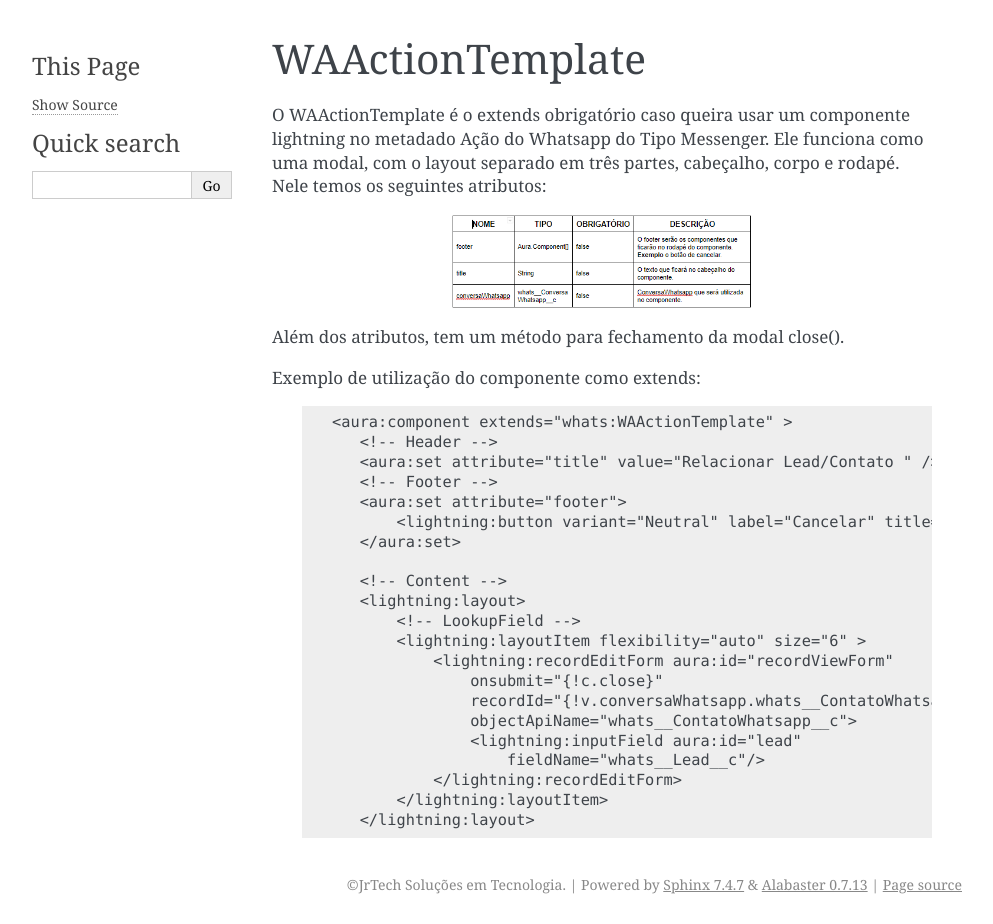
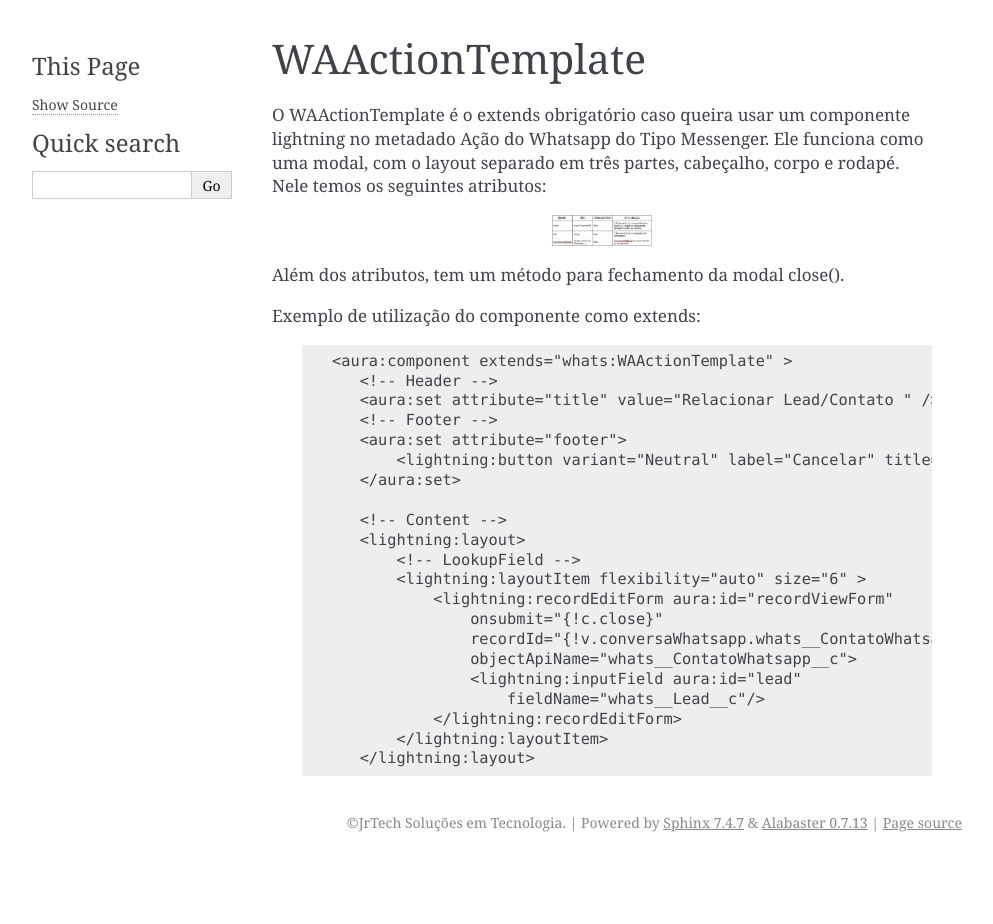
Before and after one commit to patricklucca/Whatsapp_Teste, a Sphinx documentation site: the page built from docs/Tecnico/WAActionTemplate.rst, in a window 1280 px wide. Shown: the whole page, without its empty margins (148-1141 px from the left). Built offline with Sphinx 7.4.7, drawn with Linux system fonts in a browser that asks for light colours; pages that are not in the unit, such as notebooks, are missing from menus; after the commit the page ends 900 px from its top, so only the background shows below that.

Commit message:
Update WAActionTemplate.rst

```diff
--- a/docs/Tecnico/WAActionTemplate.rst
+++ b/docs/Tecnico/WAActionTemplate.rst
@@ -5,7 +5,7 @@ O WAActionTemplate é o extends obrigatório caso queira usar um componente ligh
 Nele temos os seguintes atributos:
 
 .. image:: WAActionTemplate.png
-    :width: 300px
+    :width: 100px
     :alt: Solidity logo
     :align: center
 
```
